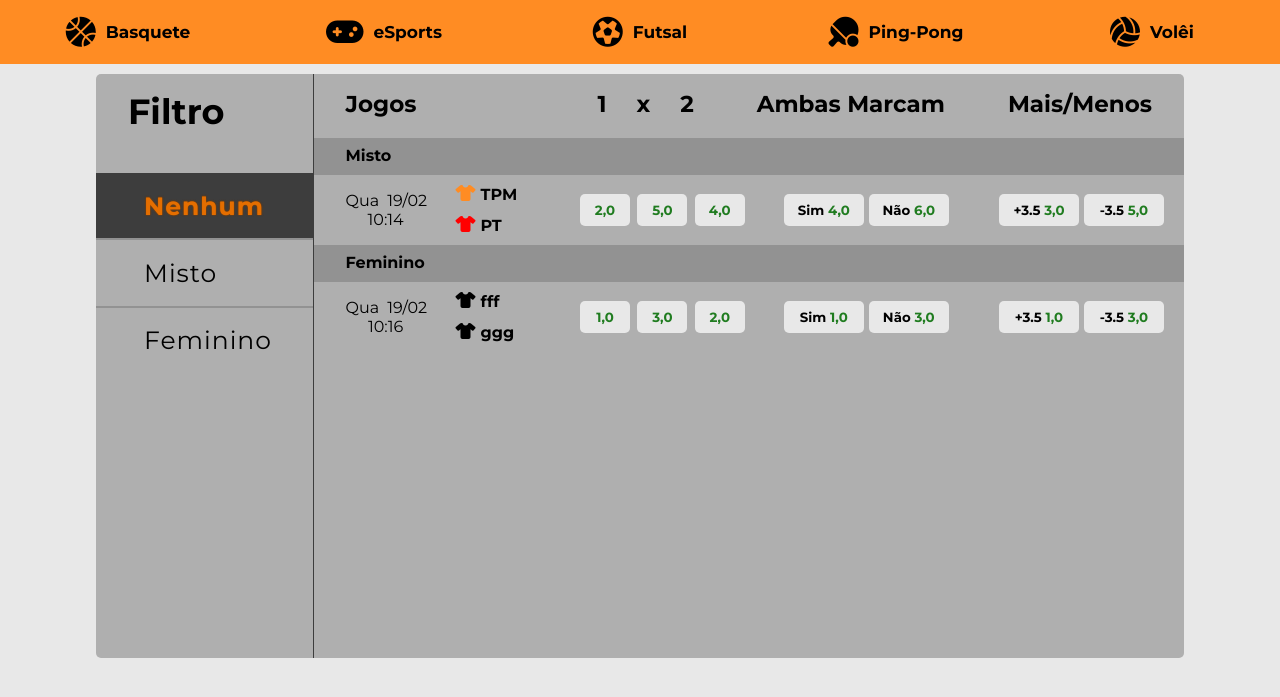
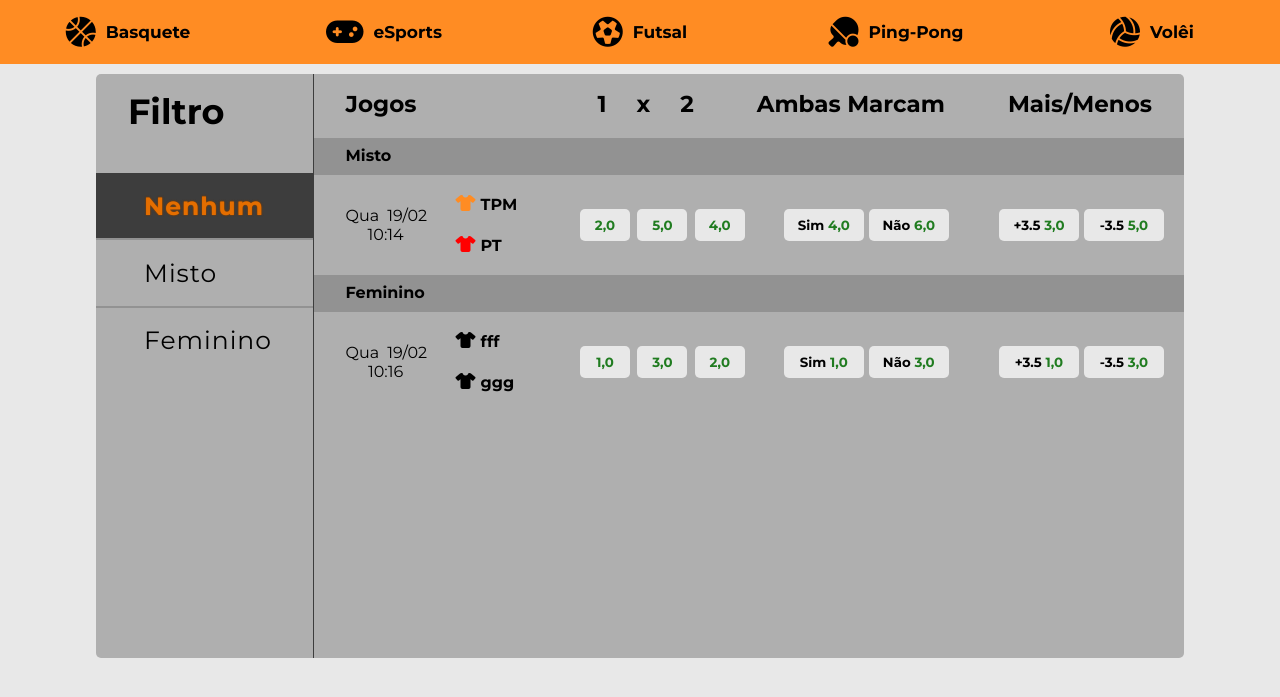
Before and after one commit to R3DINHO/gremioBet, a Django app: page / in a window 1280 px wide. Shown: the part 88-785 px from the top of the page. Run offline with Django 5.2, Linux system fonts and the light colour scheme; data comes from the database, SQL or seed files in the repository; some libraries are stand-ins or nearby versions.

Commit message:
mudei as ursl

```diff
--- a/apostas/static/css/styles.css
+++ b/apostas/static/css/styles.css
@@ -228,7 +228,7 @@ header .resultado{
     display: flex;
     justify-content: start;
     padding: 0.6rem 1rem 0.6rem 2rem;
-    height: 70px;
+    height: 100px;
     justify-content: space-between;
 }
 
@@ -260,7 +260,7 @@ header .resultado{
     display: flex;
     flex-direction: column;
     height: 100%;
-    justify-content: space-between;
+    justify-content: space-around;
 }
 
 .time{
```
Also changed, not shown: static/favicon.ico, 2 other files.
